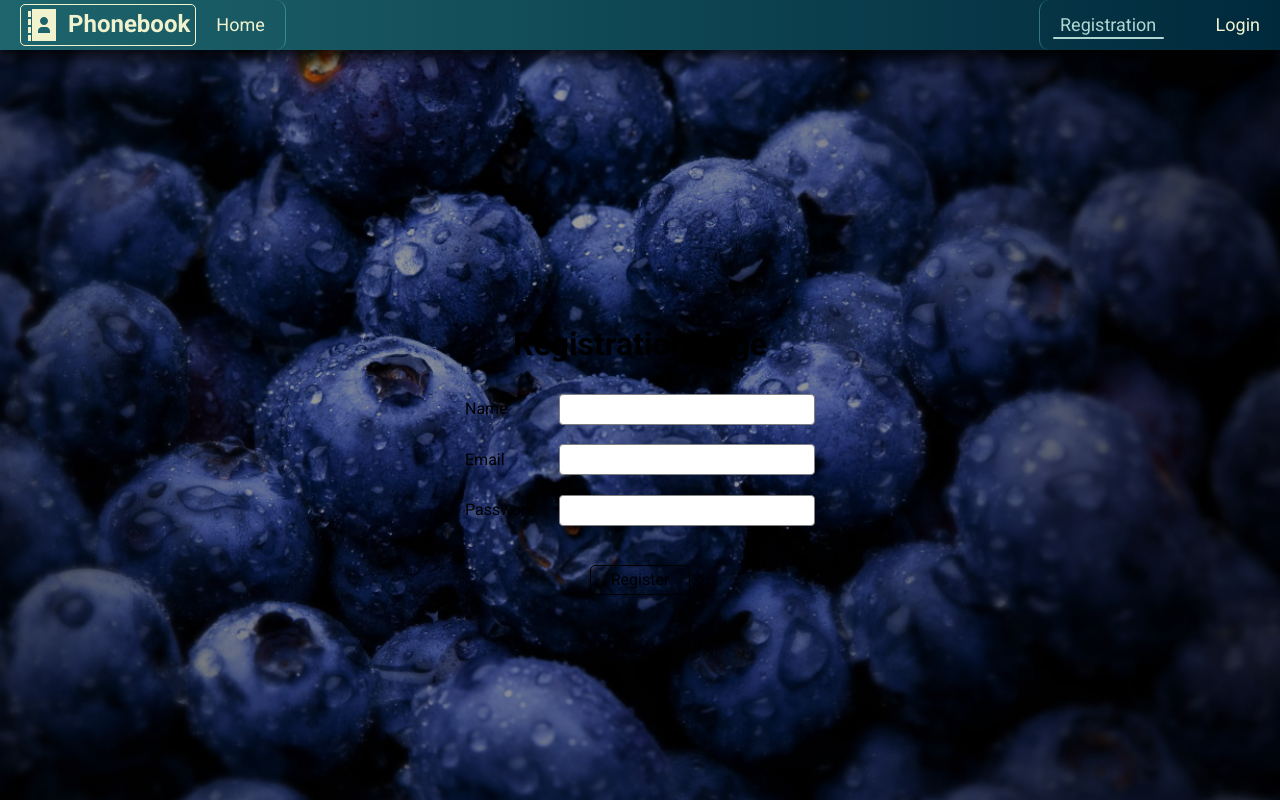
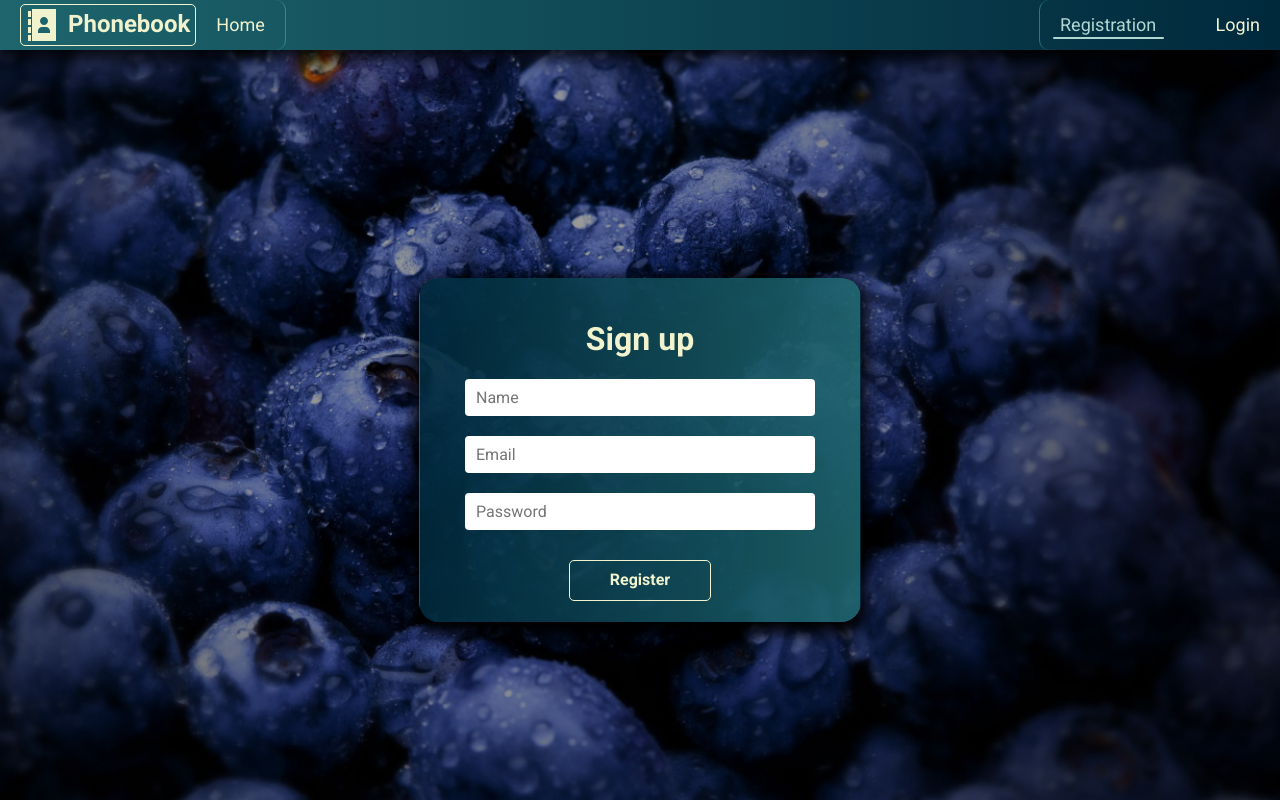
Before and after one commit to vitalis-virtus/phonebook, a React (Create React App) app: page /register in a window 1280 px wide. Built offline with nearby package versions, Linux system fonts and the light colour scheme.

Commit message:
changed RegisterView styles

```diff
--- a/src/view/RegisterView.js
+++ b/src/view/RegisterView.js
@@ -1,7 +1,7 @@
 import React, { Component } from "react";
 import { connect } from "react-redux";
 import authOperations from "../redux/auth/auth-operations";
-import styles from "./Views.module.css";
+import styles from "./styles/RegisterView.module.scss";
 
 class RegisterView extends Component {
   state = {
@@ -33,10 +33,9 @@ class RegisterView extends Component {
     const { name, password, email } = this.state;
     return (
       <div className={styles.app}>
-        <h1 className={styles.header}>Registration page</h1>
+        <h1 className={styles.header}>Sign up</h1>
         <form onSubmit={this.handleSubmit} autoComplete="off">
           <label className={styles.label}>
-            <p>Name</p>
             <input
               required
               type="text"
@@ -44,10 +43,10 @@ class RegisterView extends Component {
               value={name}
               onChange={this.handleChange}
               className={styles.input}
+              placeholder="Name"
             />
           </label>
           <label className={styles.label}>
-            <p>Email</p>
             <input
               required
               type="text"
@@ -55,10 +54,10 @@ class RegisterView extends Component {
               value={email}
               onChange={this.handleChange}
               className={styles.input}
+              placeholder="Email"
             />
           </label>
           <label className={styles.label}>
-            <p>Password</p>
             <input
               required
               type="text"
@@ -66,6 +65,7 @@ class RegisterView extends Component {
               value={password}
               onChange={this.handleChange}
               className={styles.input}
+              placeholder="Password"
             />
           </label>
           <button className={styles.button} type="submit">
--- a/src/view/styles/RegisterView.module.scss
+++ b/src/view/styles/RegisterView.module.scss
@@ -0,0 +1,67 @@
+@import "../../styles/utils/variables";
+
+.app {
+  width: 400px;
+  padding: 20px;
+  margin: 0 auto;
+  border: 1px solid transparent;
+  border-radius: 20px;
+  background: $block-bg;
+  box-shadow: $block-box-shadow;
+  color: $primary-text-color;
+}
+
+.header {
+  text-align: center;
+  font-weight: 700;
+}
+
+.label {
+  display: flex;
+  justify-content: space-between;
+  align-items: center;
+  width: 350px;
+  padding: 0;
+  margin: 0 auto;
+
+  &:not(:last-child) {
+    margin-bottom: 20px;
+  }
+}
+
+.input {
+  width: 100%;
+  height: 25px;
+  padding: 5px 10px;
+  transition: 500ms ease-in-out;
+  border: 1px solid transparent;
+  outline: none;
+  border-radius: 4px;
+}
+
+.input:hover,
+.input:focus,
+.input:focus-visible,
+.input:active {
+  background-color: $active-text-color;
+  border: 1px solid $hover-text-color;
+  outline: none;
+}
+
+.button {
+  display: block;
+  margin: 30px auto 0;
+  padding: 10px 40px;
+  cursor: pointer;
+  background-color: transparent;
+  border: 1px solid $primary-text-color;
+  border-radius: 5px;
+  transition: 250ms ease-in-out;
+  font-weight: 700;
+  color: $primary-text-color;
+
+  &:hover {
+    border-color: $hover-text-color;
+    background-color: rgba(0, 0, 0, 0.185);
+  }
+}
```
